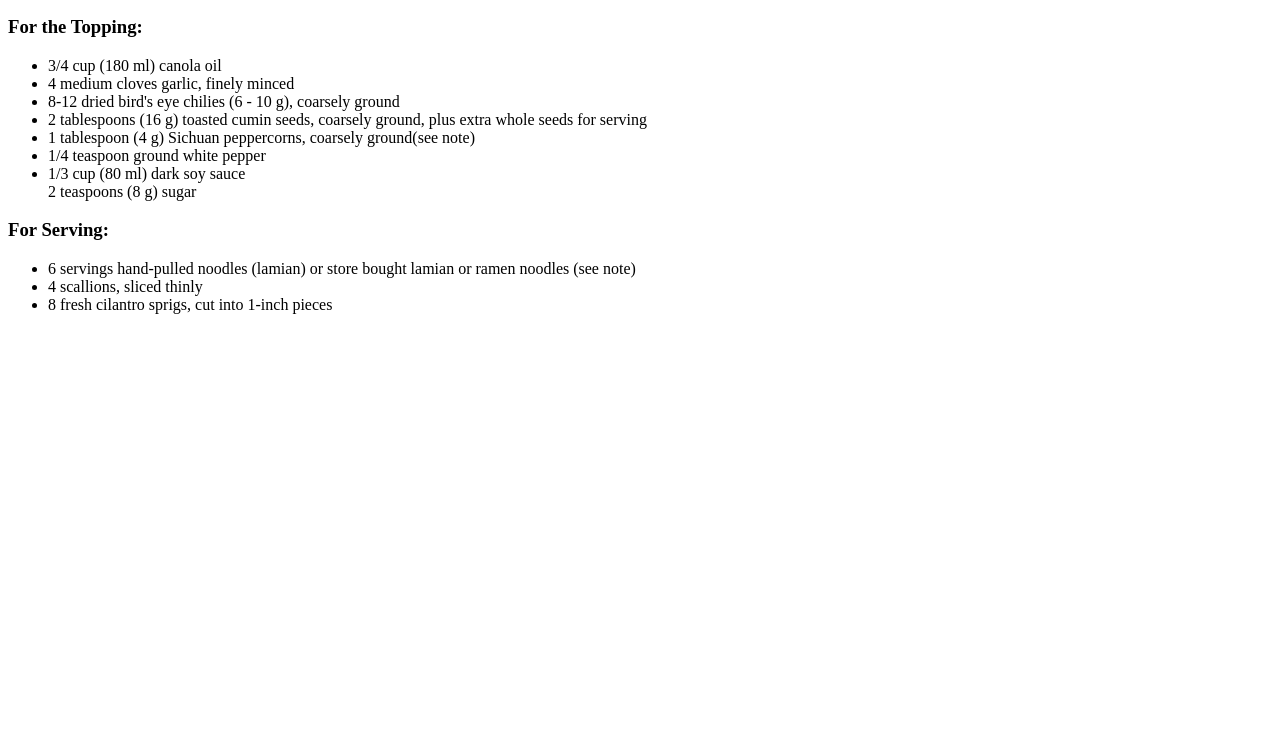
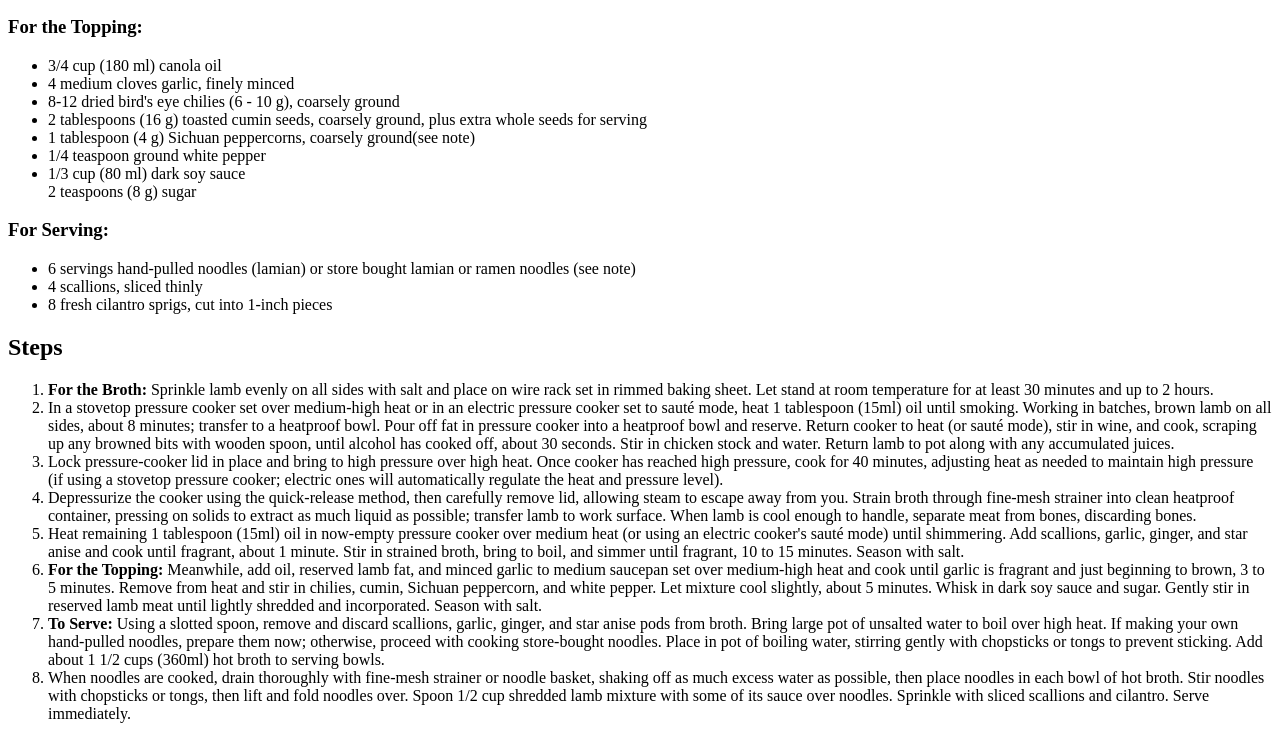
Before and after one commit to ThisIsKenta/odin-recipes, a plain HTML site: page recipes/shredded-lamb-noodle-soup.html in a window 1280 px wide. Shown: the part 847-1586 px from the top of the page. Before the commit the page ends 1177 px from the top, so only its background shows below. Drawn offline with Linux system fonts and the light colour scheme.

Commit message:
added steps

```diff
--- a/recipes/shredded-lamb-noodle-soup.html
+++ b/recipes/shredded-lamb-noodle-soup.html
@@ -44,5 +44,16 @@
         <li>4 scallions, sliced thinly</li>
         <li>8 fresh cilantro sprigs, cut into 1-inch pieces</li>
     </ul>
+    <h2>Steps</h2>
+    <ol>
+        <li><b>For the Broth:</b> Sprinkle lamb evenly on all sides with salt and place on wire rack set in rimmed baking sheet. Let stand at room temperature for at least 30 minutes and up to 2 hours.</li>
+        <li>In a stovetop pressure cooker set over medium-high heat or in an electric pressure cooker set to sauté mode, heat 1 tablespoon (15ml) oil until smoking. Working in batches, brown lamb on all sides, about 8 minutes; transfer to a heatproof bowl. Pour off fat in pressure cooker into a heatproof bowl and reserve. Return cooker to heat (or sauté mode), stir in wine, and cook, scraping up any browned bits with wooden spoon, until alcohol has cooked off, about 30 seconds. Stir in chicken stock and water. Return lamb to pot along with any accumulated juices.</li>
+        <li>Lock pressure-cooker lid in place and bring to high pressure over high heat. Once cooker has reached high pressure, cook for 40 minutes, adjusting heat as needed to maintain high pressure (if using a stovetop pressure cooker; electric ones will automatically regulate the heat and pressure level).</li>
+        <li>Depressurize the cooker using the quick-release method, then carefully remove lid, allowing steam to escape away from you. Strain broth through fine-mesh strainer into clean heatproof container, pressing on solids to extract as much liquid as possible; transfer lamb to work surface. When lamb is cool enough to handle, separate meat from bones, discarding bones.</li>
+        <li>Heat remaining 1 tablespoon (15ml) oil in now-empty pressure cooker over medium heat (or using an electric cooker's sauté mode) until shimmering. Add scallions, garlic, ginger, and star anise and cook until fragrant, about 1 minute. Stir in strained broth, bring to boil, and simmer until fragrant, 10 to 15 minutes. Season with salt.</li>
+        <li><b>For the Topping:</b> Meanwhile, add oil, reserved lamb fat, and minced garlic to medium saucepan set over medium-high heat and cook until garlic is fragrant and just beginning to brown, 3 to 5 minutes. Remove from heat and stir in chilies, cumin, Sichuan peppercorn, and white pepper. Let mixture cool slightly, about 5 minutes. Whisk in dark soy sauce and sugar. Gently stir in reserved lamb meat until lightly shredded and incorporated. Season with salt.</li>
+        <li><b>To Serve:</b> Using a slotted spoon, remove and discard scallions, garlic, ginger, and star anise pods from broth. Bring large pot of unsalted water to boil over high heat. If making your own hand-pulled noodles, prepare them now; otherwise, proceed with cooking store-bought noodles. Place in pot of boiling water, stirring gently with chopsticks or tongs to prevent sticking. Add about 1 1/2 cups (360ml) hot broth to serving bowls.</li>
+        <li>When noodles are cooked, drain thoroughly with fine-mesh strainer or noodle basket, shaking off as much excess water as possible, then place noodles in each bowl of hot broth. Stir noodles with chopsticks or tongs, then lift and fold noodles over. Spoon 1/2 cup shredded lamb mixture with some of its sauce over noodles. Sprinkle with sliced scallions and cilantro. Serve immediately.</li>
+    </ol>
 </body>
 </html>
```
Also changed, not shown: recipes/coleslaw-in-chinese-style-dressing.html (+4 -0 lines), recipes/nigerian-red-pepper-sauce.html (+10 -0 lines).
